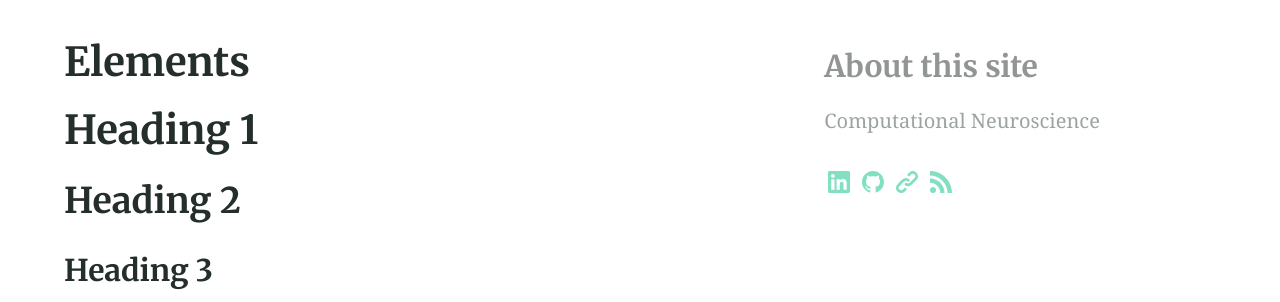
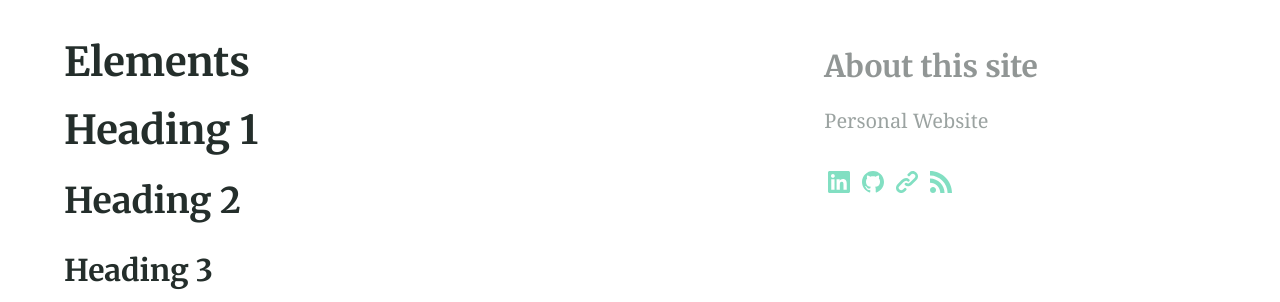
Before and after one commit to jiajia-404/jiajia-404.github.io, a Jekyll site: the page built from elements.md, in a window 1280 px wide. Shown: the part 390-692 px from the top of the page. Built offline with Jekyll 4.4.1, drawn with Linux system fonts in a browser that asks for light colours; our own code applies the rules of GitHub Pages for plain Markdown files.

Commit message:
update Site description

```diff
--- a/_config.yml
+++ b/_config.yml
@@ -85,11 +85,11 @@ encoding: utf-8 # Make sure the encoding is right
 lang: en-GB # Set the site language
 title: "Jiamu Jiang" # Site name or title, also used in jekyll-seo-tag
 logo:  # Site logo, also used in jekyll-seo-tag
-description: "Computational Neuroscience" # Site description and default description, also used in jekyll-seo-tag
+description: "Personal Website" # Site description and default description, also used in jekyll-seo-tag
 url: "https://github.com/jiajia-404" # Site url, also used in jekyll-seo-tag
 baseurl: ""
 repo: "https://github.com/jiajia-404"
-email: "jiamu.jiang@nottingham.ac.uk"
+email: "jiamuj04@gmail.com"
 # disqus: "alembic-1" # Blog post comments, uncomment the option and set the site ID from your Disqus account
 # google_analytics: ''
 # google_analytics_anonymize_ip: ''
```
